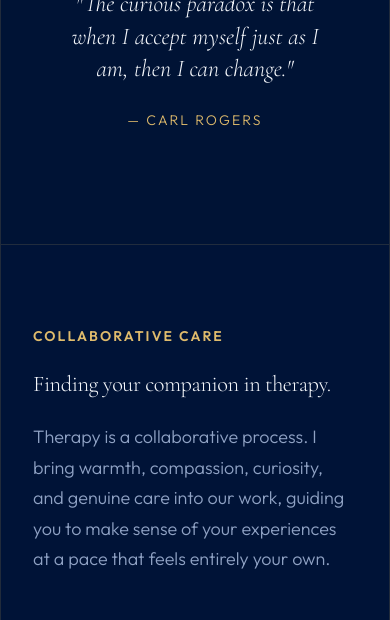
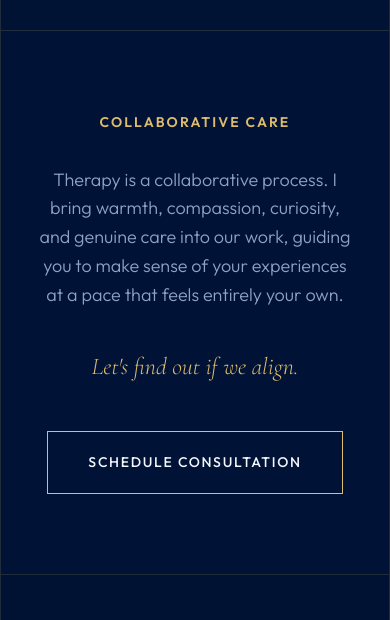
Before and after one commit to swarnavaaaa/trithawebsite, a plain HTML site: page index.html in a window 390 px wide. Shown: the part 2510-3130 px from the top of the page. Drawn offline with nearby package versions, Linux system fonts and the light colour scheme.

Commit message:
Update WhatsApp phone number to 918309613572, combine Collaborative Care section on home page to single column and simplify copy

```diff
--- a/index.html
+++ b/index.html
@@ -83,8 +83,7 @@
         <!-- Right Narrative Copy -->
         <div class="reveal" data-delay="150" style="display: flex; flex-direction: column; gap: 1.5rem; justify-content: center;">
           <p>From the outside, it may look like you're managing everything. You're working, taking care of responsibilities, showing up for others.</p>
-          <p>But inside, you might feel anxious, overwhelmed, exhausted, stuck, lonely, or unsure of yourself. You may find yourself overthinking, doubting your decisions, struggling in relationships, or being much harder on yourself than you would ever be with someone you love.</p>
-          <p class="gold-text serif-text" style="font-size: var(--text-md); font-style: italic; line-height: 1.4;">If any of this sounds familiar, you're not alone.</p>
+          <p>But inside, you might feel anxious, overwhelmed, exhausted, stuck, lonely, or unsure of yourself.</p>
           <p>Therapy offers a space where you don't have to hold everything together. A space where you can slow down, make sense of what you're feeling, and understand yourself with more clarity and kindness.</p>
         </div>
 
@@ -99,21 +98,11 @@
 
     <!-- Transition Callout Section -->
     <section class="grid-row-border">
-      <div class="grid-layout-2" style="background: rgba(0, 35, 101, 0.08);">
-
-        <!-- Info Column -->
-        <div class="reveal" style="display: flex; flex-direction: column; justify-content: center; gap: 1.5rem;">
-          <h4>Collaborative Care</h4>
-          <h3 style="font-weight: 300; line-height: 1.2;">Finding your companion in therapy.</h3>
-          <p>Therapy is a collaborative process. I bring warmth, compassion, curiosity, and genuine care into our work, guiding you to make sense of your experiences at a pace that feels entirely your own.</p>
-        </div>
-
-        <!-- Call to Action Column -->
-        <div class="reveal" data-delay="150" style="display: flex; flex-direction: column; justify-content: center; align-items: flex-start; gap: 2rem;">
-          <p>Let's find out if we align. A complimentary 15-minute intake consultation is the easiest way to discuss your current goals and requirements.</p>
-          <a href="contact.html" class="btn btn-primary" id="home-cta-bottom">Schedule Consultation</a>
-        </div>
-
+      <div class="single-column-callout reveal">
+        <h4>Collaborative Care</h4>
+        <p style="max-width: 800px; line-height: 1.6; margin-bottom: 0.5rem;">Therapy is a collaborative process. I bring warmth, compassion, curiosity, and genuine care into our work, guiding you to make sense of your experiences at a pace that feels entirely your own.</p>
+        <p class="gold-text serif-text italic" style="font-size: var(--text-md); line-height: 1.4; margin-bottom: 1rem;">Let's find out if we align.</p>
+        <a href="contact.html" class="btn btn-primary" id="home-cta-bottom">Schedule Consultation</a>
       </div>
     </section>
   </main>
@@ -136,7 +125,7 @@
 
 
   <!-- Floating WhatsApp Button -->
-  <a href="https://wa.me/918309513572" class="whatsapp-btn" target="_blank" aria-label="Chat on WhatsApp">
+  <a href="https://wa.me/918309613572" class="whatsapp-btn" target="_blank" aria-label="Chat on WhatsApp">
     <svg viewBox="0 0 24 24" width="24" height="24" fill="currentColor">
       <path d="M17.472 14.382c-.297-.149-1.758-.867-2.03-.967-.273-.099-.471-.148-.67.15-.197.297-.767.966-.94 1.164-.173.199-.347.223-.644.075-.297-.15-1.255-.463-2.39-1.475-.883-.788-1.48-1.761-1.653-2.059-.173-.297-.018-.458.13-.606.134-.133.298-.347.446-.52.149-.174.198-.298.298-.497.099-.198.05-.371-.025-.52-.075-.149-.669-1.612-.916-2.207-.242-.579-.487-.5-.669-.51-.173-.008-.371-.01-.57-.01-.198 0-.52.074-.792.372-.272.297-1.04 1.016-1.04 2.479 0 1.462 1.065 2.875 1.213 3.074.149.198 2.096 3.2 5.077 4.487.709.306 1.262.489 1.694.625.712.227 1.36.195 1.871.118.571-.085 1.758-.719 2.006-1.413.248-.694.248-1.289.173-1.413-.074-.124-.272-.198-.57-.347m-5.421 7.403h-.004a9.87 9.87 0 01-5.031-1.378l-.361-.214-3.741.982.998-3.648-.235-.374a9.86 9.86 0 01-1.51-5.26c.001-5.45 4.436-9.884 9.888-9.884 2.64 0 5.122 1.03 6.988 2.898a9.825 9.825 0 012.893 6.994c-.003 5.45-4.437 9.884-9.885 9.884m8.413-18.297A11.815 11.815 0 0012.05 0C5.495 0 .16 5.335.157 11.892c0 2.096.547 4.142 1.588 5.945L0 24l6.335-1.662c1.746.953 3.71 1.458 5.704 1.459h.005c6.554 0 11.89-5.335 11.893-11.893a11.821 11.821 0 00-3.48-8.413z"/>
     </svg>
--- a/style.css
+++ b/style.css
@@ -409,6 +409,17 @@ header {
   color: var(--accent-gold);
 }
 
+/* Single column callout */
+.single-column-callout {
+  padding: 6.5rem 4rem;
+  display: flex;
+  flex-direction: column;
+  align-items: center;
+  text-align: center;
+  gap: 2rem;
+  background: rgba(0, 35, 101, 0.08);
+}
+
 /* About Grid Layout */
 .about-main-layout {
   display: grid;
@@ -787,6 +798,9 @@ footer {
   .grid-layout-2 > div {
     padding: 5rem 2rem;
   }
+  .single-column-callout {
+    padding: 5rem 2rem;
+  }
   .header-container {
     padding: 1.2rem 1.5rem;
   }
```
Also changed, not shown: about.html (+1 -1 lines), contact.html (+1 -1 lines), emergency.html (+1 -1 lines), services.html (+2 -2 lines).
